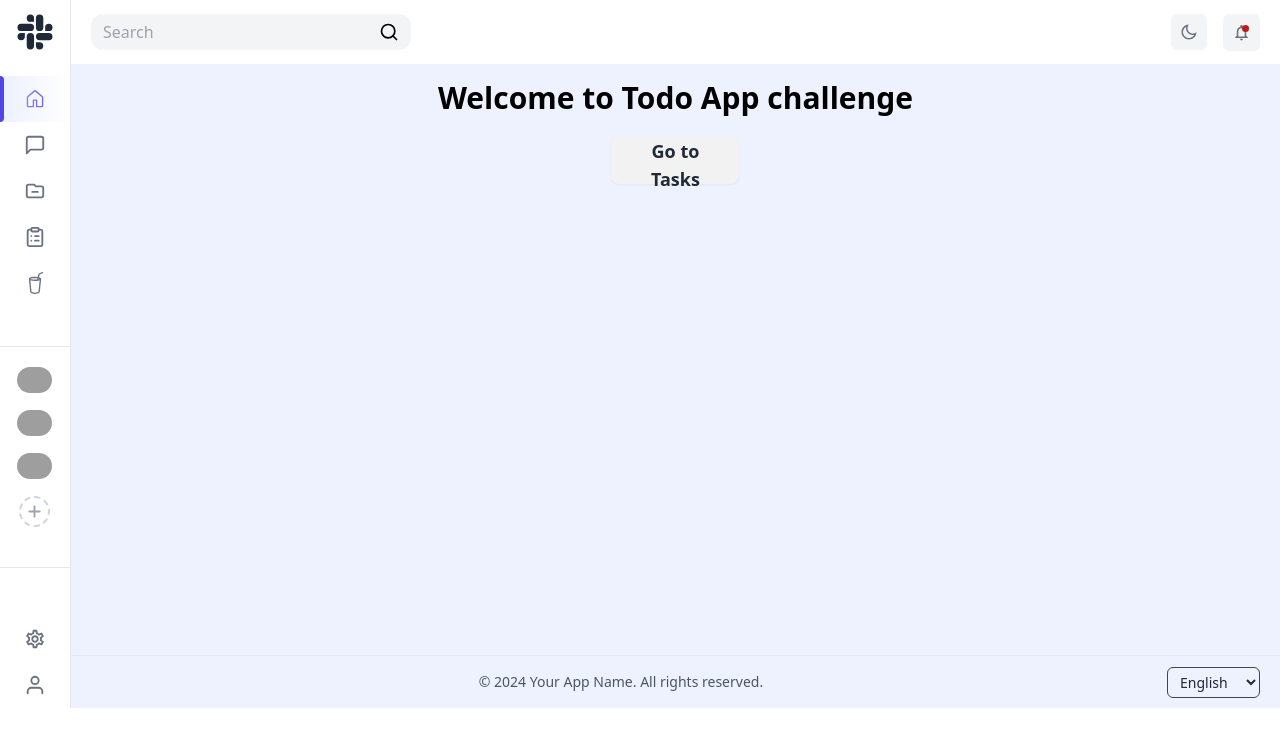
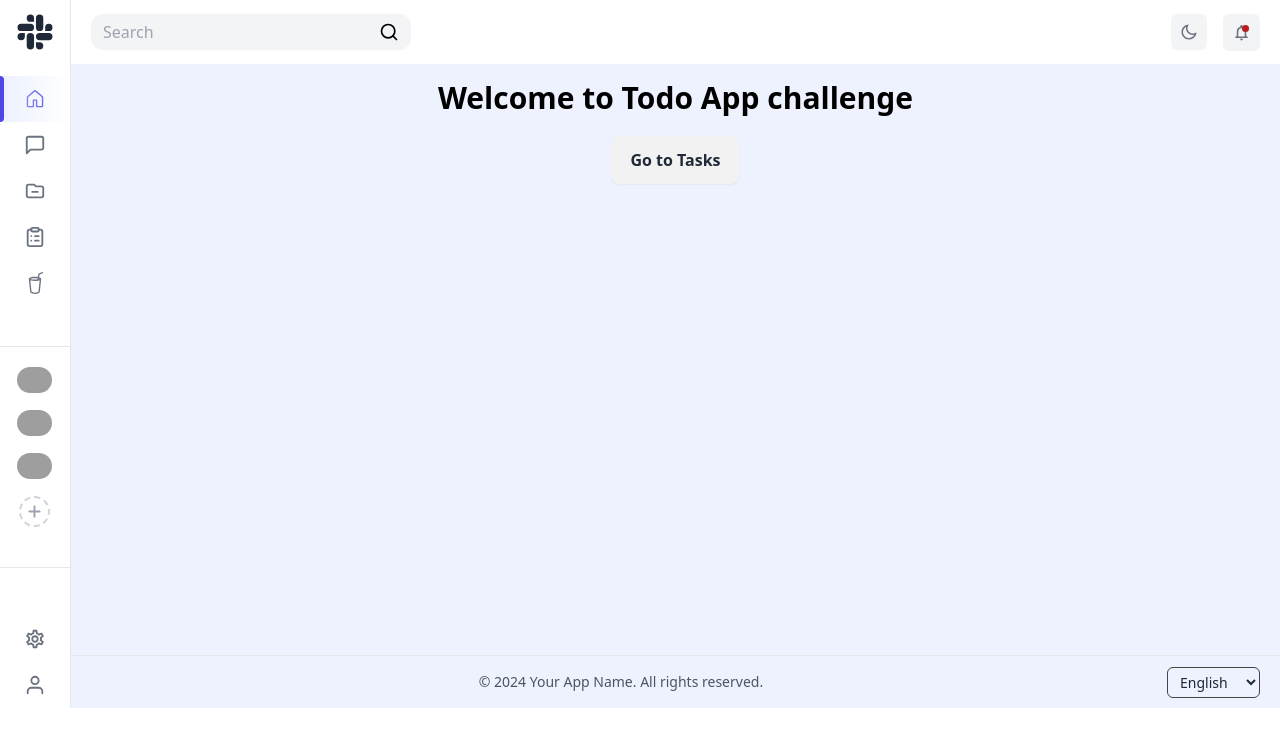
Before and after one commit to hozayves/academic-bridge-challenge, a React (Vite) app: page / in a window 1280 px wide. Shown: the top 746 px of the page. Built offline with nearby package versions, Linux system fonts and the light colour scheme; no server answers; grey boxes are pictures that could not be loaded.

Commit message:
Resolve issue for responsiveness

```diff
--- a/src/Routes/routes.tsx
+++ b/src/Routes/routes.tsx
@@ -11,7 +11,7 @@ export const routes = createBrowserRouter([
         element: (
           <div className="md:text-3xl text-sm font-base md:font-bold mt-4 items-center gap-5 text-black flex flex-col dark:text-white  ">
             <span>Welcome to Todo App challenge</span>
-            <Link to="/todo" className="btn w-32 text-sm md:text-lg">
+            <Link to="/todo" className="btn w-32 text-sm md:text-base">
               Go to Tasks
             </Link>
           </div>
```
